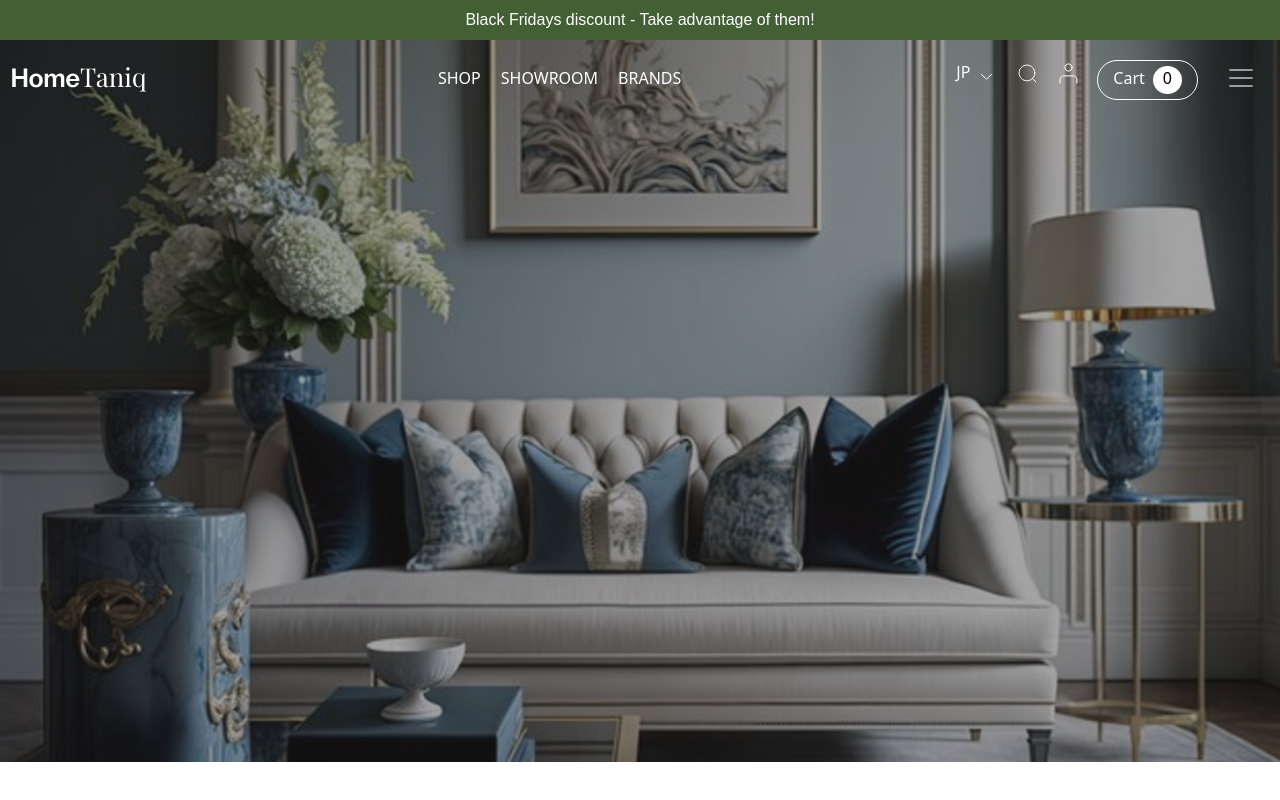
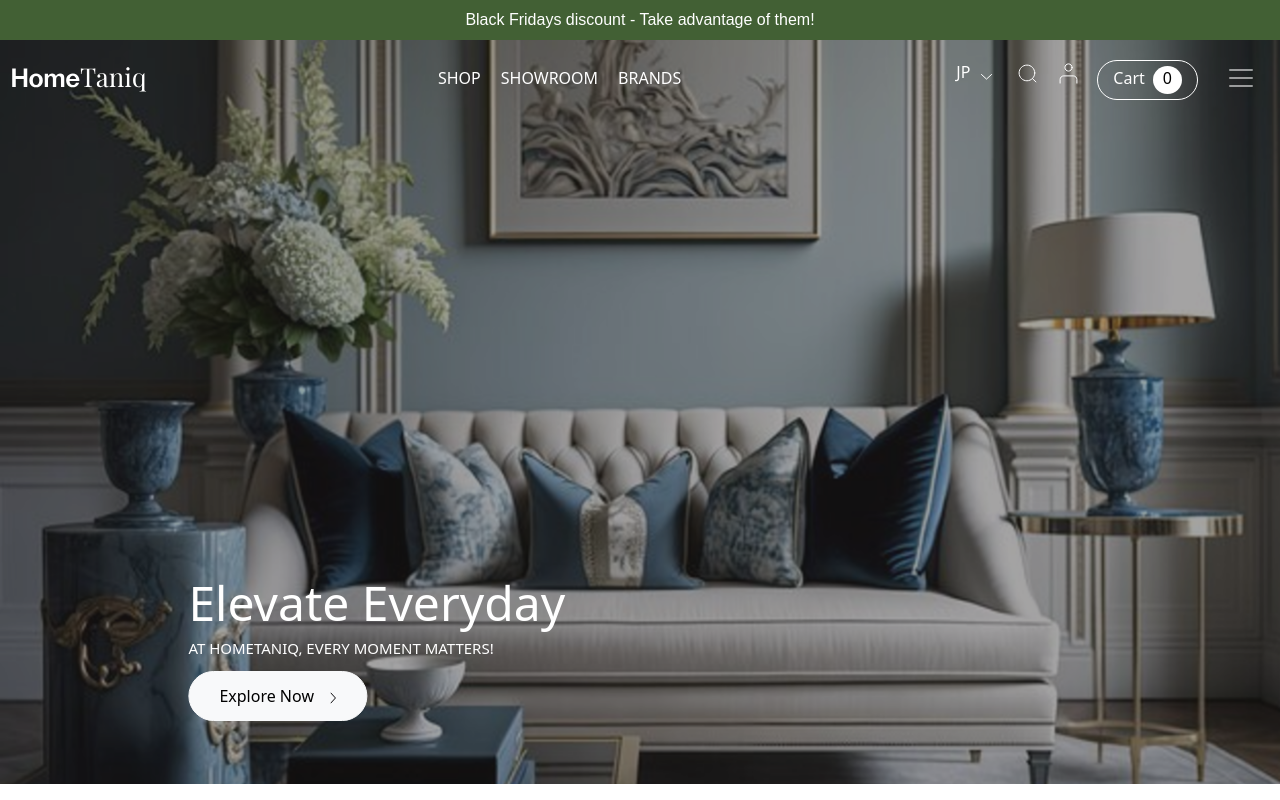
Before and after one commit to firdaous2/HomeTaniq, a React (Create React App) app: page / in a window 1280 px wide. Built offline with nearby package versions, Linux system fonts and the light colour scheme.

Commit message:
hreo-section

```diff
--- a/src/pages/homepage.jsx
+++ b/src/pages/homepage.jsx
@@ -2,10 +2,12 @@ import React from 'react';
 import Topbar from '../components/topbar';
 import styled from 'styled-components';
 import heroImg from '../assets/heroImg.png';
+import arrow from '../assets/arrow.svg';
 import Navbar from '../components/navbar';
 
 const HomepageContainer = styled.div`
   width: 100%;
+  position: relative;
 `;
 
 const Hero = styled.div`
@@ -15,17 +17,40 @@ const Hero = styled.div`
 
 const HeroImage = styled.img`
   width: 100%;
+  height: 93dvh;
   display: block;
   position: relative;
   z-index: 1;
 `;
 
-const HeroText = styled.p`
+const HeroText = styled.div`
   position: absolute;
   top: 0;
   left: 0;
+  right: 0;
+  bottom: 0;
+  display: flex;
+  flex-direction: column;
+  justify-content: space-between;
   color: white;
   z-index: 2;
+`;
+
+const Explore = styled.div`
+margin-bottom: 150px;
+  position: absolute;
+  bottom: 0;
+  transform: translate(50%, 0%);
+  p:nth-child(2){
+    font-size: 15px;
+  transform: translate(0%, -50%);
+  }
+  button{
+    padding: 12px 30px;
+    border-radius: 35px;
+  transform: translate(0%, -30%);
+
+  }
 `;
 
 function Homepage() {
@@ -36,6 +61,12 @@ function Homepage() {
         <HeroImage src={heroImg} alt="" />
         <HeroText>
           <Navbar />
+          <Explore className='mb-5'>
+            <p className='display-5'>Elevate Everyday</p>
+            <p className=''>AT HOMETANIQ, EVERY MOMENT MATTERS!</p>
+            <button type="button" class="btn btn-light d-flex gap-3">Explore Now
+            <img src={arrow} alt="" className='mt-2'/></button>
+          </Explore>
         </HeroText>
       </Hero>
     </HomepageContainer>
```
Also changed, not shown: src/assets/arrow.svg (added), src/index.css (line endings or trailing spaces).
